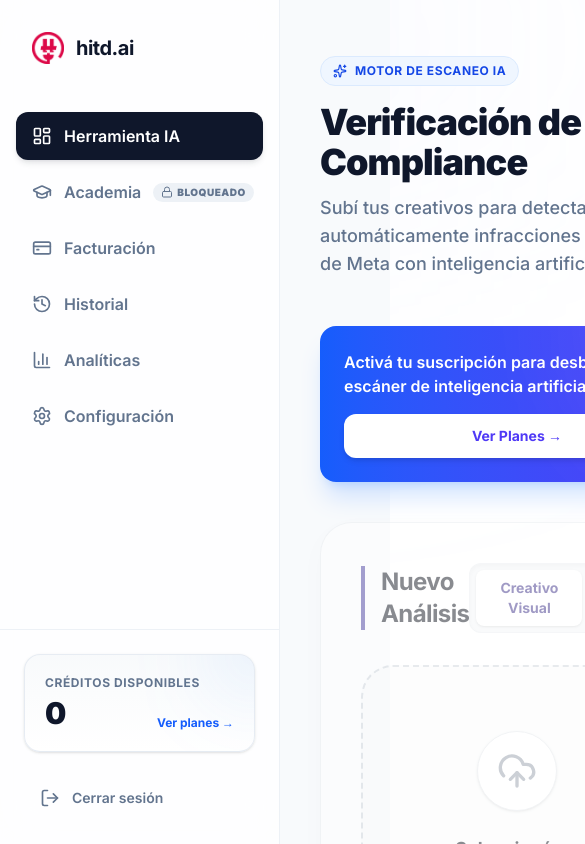
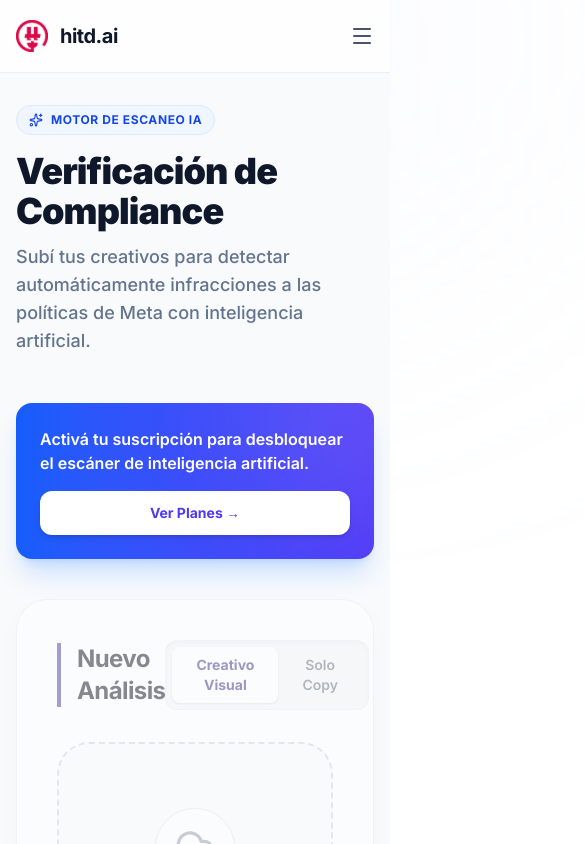
Before and after one commit to xovoxprojects/hitd-app, a Next.js app: page /dashboard in a window 390 px wide. Shown: the top 844 px of the page, 585 px wide, since content can reach past the window. Built offline with nearby package versions, Linux system fonts and the light colour scheme; no server answers; sample sign-in values are in the browser's storage.

Commit message:
fix: responsive mobile sidebar - hide on mobile, add hamburger menu toggle

```diff
--- a/src/app/dashboard/layout.tsx
+++ b/src/app/dashboard/layout.tsx
@@ -3,10 +3,11 @@
 import { useSession, signOut } from "next-auth/react";
 import Link from "next/link";
 import { usePathname } from "next/navigation";
-import { useEffect } from "react";
-import { LayoutDashboard, CreditCard, Settings, LogOut, ChevronRight, History, BarChart3, GraduationCap, Briefcase, Lock } from "lucide-react";
+import { useEffect, useState } from "react";
+import { LayoutDashboard, CreditCard, Settings, LogOut, ChevronRight, History, BarChart3, GraduationCap, Briefcase, Lock, Menu, X } from "lucide-react";
 
 export default function DashboardLayout({ children }: { children: React.ReactNode }) {
+  const [isMobileMenuOpen, setIsMobileMenuOpen] = useState(false);
   const { data: session } = useSession();
   const pathname = usePathname();
 
@@ -17,11 +18,41 @@ export default function DashboardLayout({ children }: { children: React.ReactNod
     }
   }, [session?.user?.id]);
 
+  // Close mobile menu on route change
+  useEffect(() => {
+    setIsMobileMenuOpen(false);
+  }, [pathname]);
+
   return (
-    <div className="min-h-screen bg-slate-50 text-slate-900 flex font-sans selection:bg-blue-200 selection:text-blue-900">
+    <div className="min-h-screen bg-slate-50 text-slate-900 flex flex-col md:flex-row font-sans selection:bg-blue-200 selection:text-blue-900">
 
-      {/* Sidebar background styling */}
-      <aside className="w-[280px] border-r border-slate-200/60 flex flex-col fixed inset-y-0 bg-white/80 backdrop-blur-xl z-20">
+      {/* Mobile Top Bar */}
+      <div className="md:hidden flex items-center justify-between p-4 bg-white/80 backdrop-blur-xl border-b border-slate-200/60 sticky top-0 z-30">
+        <div className="flex items-center gap-3">
+          <Link href="/">
+            <img src="/logo.png" alt="hitd.ai logo" className="w-8 h-8 object-contain rounded-xl" />
+          </Link>
+          <Link href="/" className="text-xl font-bold tracking-tight text-slate-900">hitd.ai</Link>
+        </div>
+        <button onClick={() => setIsMobileMenuOpen(!isMobileMenuOpen)} className="p-2 -mr-2 text-slate-600 hover:text-slate-900">
+          {isMobileMenuOpen ? <X className="w-6 h-6" /> : <Menu className="w-6 h-6" />}
+        </button>
+      </div>
+
+      {/* Overlay for mobile */}
+      {isMobileMenuOpen && (
+        <div
+          className="fixed inset-0 bg-slate-900/20 backdrop-blur-sm z-40 md:hidden"
+          onClick={() => setIsMobileMenuOpen(false)}
+        />
+      )}
+
+      {/* Sidebar */}
+      <aside className={`
+        w-[280px] border-r border-slate-200/60 flex flex-col fixed inset-y-0 left-0 bg-white/95 backdrop-blur-xl z-50
+        transition-transform duration-300 ease-in-out
+        ${isMobileMenuOpen ? "translate-x-0" : "-translate-x-full md:translate-x-0"}
+      `}>
         <div className="p-8 flex items-center gap-3">
           <Link href="/">
             <img src="/logo.png" alt="hitd.ai logo" className="w-8 h-8 object-contain rounded-xl" />
@@ -137,7 +168,7 @@ export default function DashboardLayout({ children }: { children: React.ReactNod
       </aside>
 
       {/* Main content Area */}
-      <main className="flex-1 ml-[280px] p-10 relative">
+      <main className="flex-1 md:ml-[280px] p-4 md:p-10 relative w-full overflow-x-hidden">
         <div className="max-w-5xl mx-auto relative z-10">
           {children}
         </div>
```
